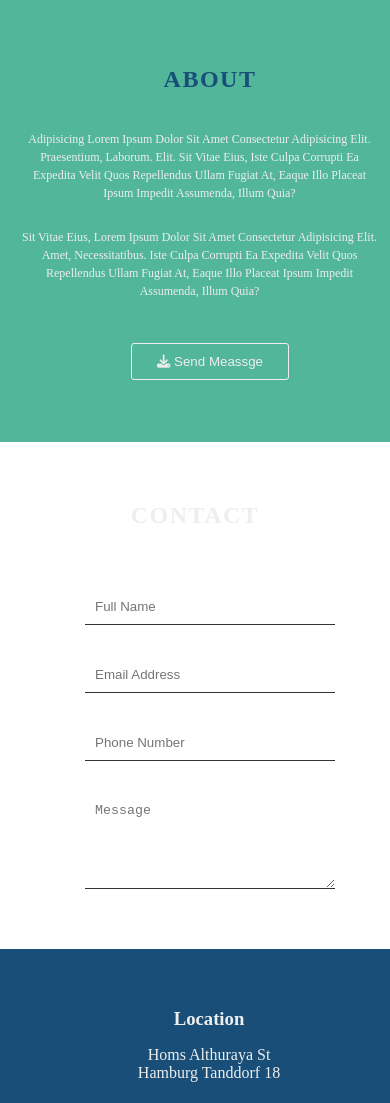
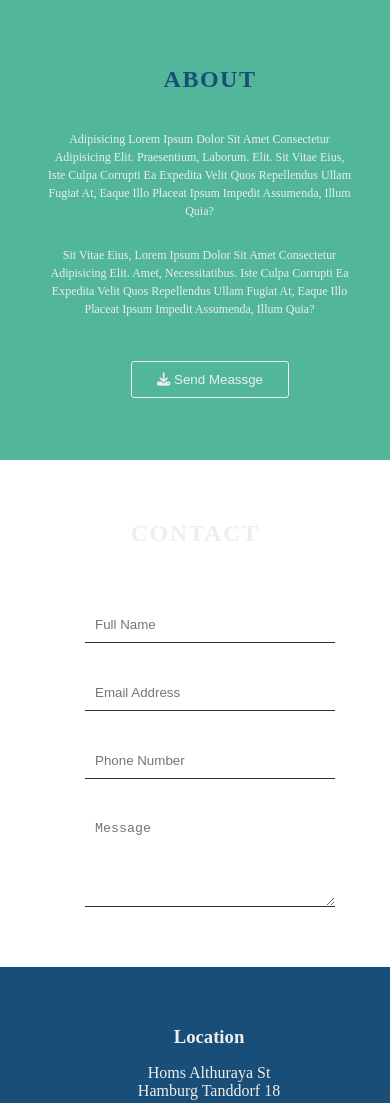
Before and after one commit to bakhiet19/Task3_1, a plain HTML site: page index.html in a window 390 px wide. Shown: the part 2200-3303 px from the top of the page. Drawn offline with Linux system fonts and the light colour scheme.

Commit message:
Add files via upload

```diff
--- a/assets/css/style.css
+++ b/assets/css/style.css
@@ -337,6 +337,9 @@ footer .container .child{
         padding: 13px;
         font-size: 12px;
     }
+    .about .parent .child p{
+        margin: 0 2rem;
+    }
     footer .parent{
         flex-direction: column;
 
@@ -352,6 +355,9 @@ footer .container .child{
         max-width: 90%;
         text-align: center;
         margin-top: 1.5rem;
+    }
+    footer .container .child p{
+        margin: 0 1rem;
     }
     .portfolio .child{
         margin: 0 auto;
```
